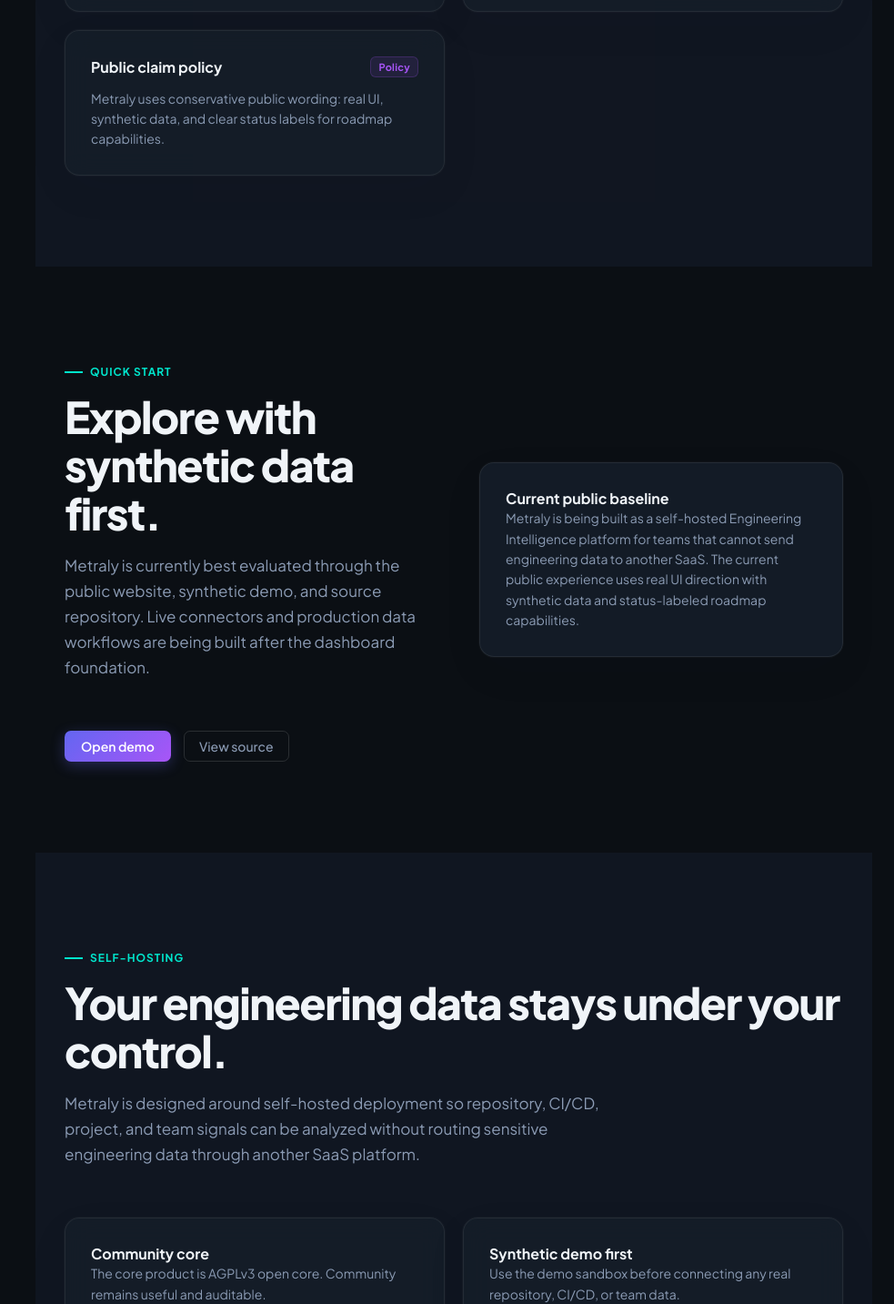
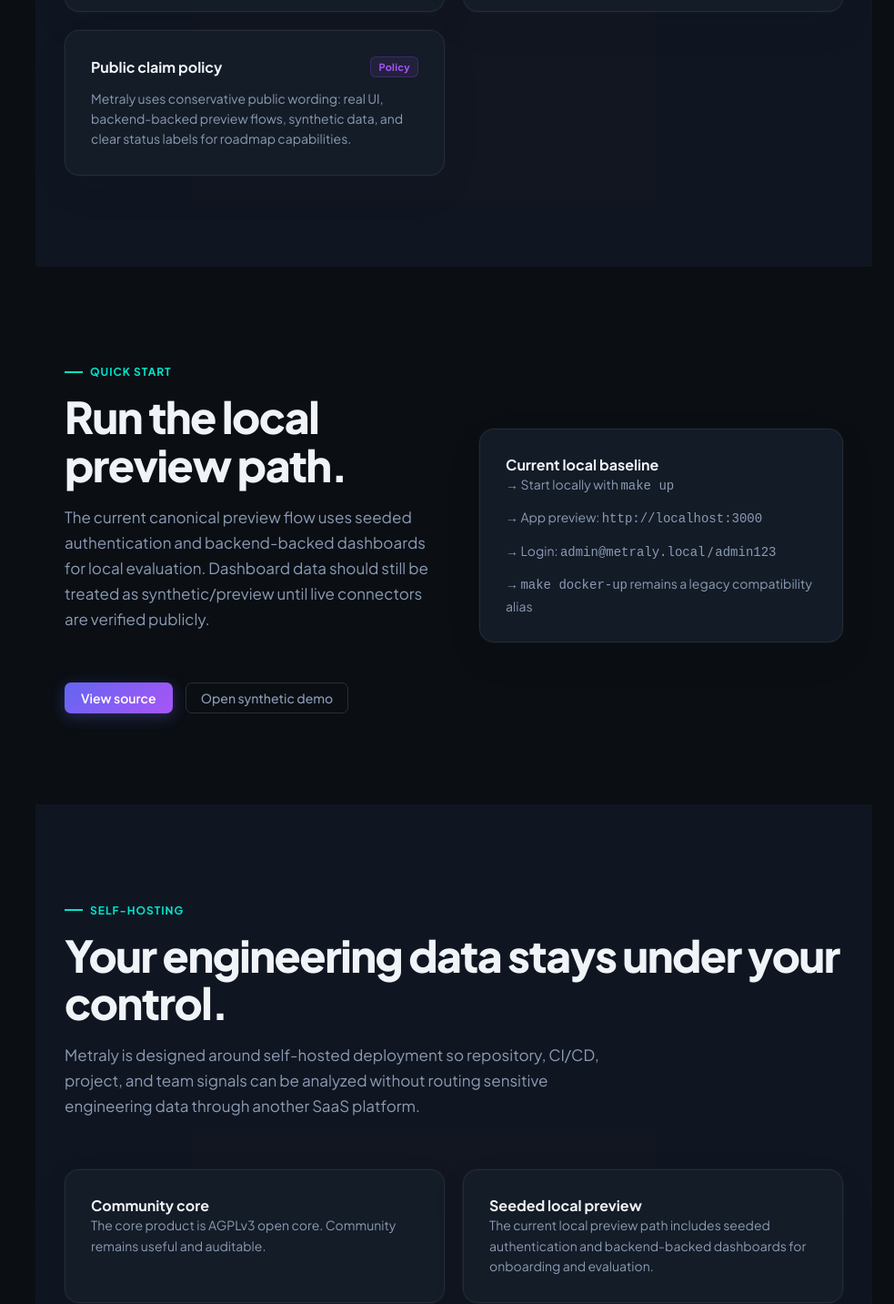
Before and after one commit to getmetraly/website, a Next.js app: page /docs in a window 1280 px wide. Shown: the part 1557-2990 px from the top of the page at 91% size, without its empty margins (297-1280 px from the left). Built offline with nearby package versions, Linux system fonts and the light colour scheme.

Commit message:
docs: sync website docs page with seeded auth and make up flow

```diff
--- a/app/docs/page.tsx
+++ b/app/docs/page.tsx
@@ -4,7 +4,7 @@ import styles from "@/components/marketing/marketing.module.css";
 const docSections = [
   {
     title: "Quick start",
-    desc: "Install Metraly locally, open the app, and explore the synthetic sandbox before connecting real engineering data.",
+    desc: "Run Metraly locally with `make up`, sign in with seeded preview credentials, and explore backend-backed dashboards before connecting real engineering data.",
     href: "#quick-start",
     label: "Start",
   },
@@ -40,19 +40,19 @@ const docSections = [
   },
   {
     title: "Public claim policy",
-    desc: "Metraly uses conservative public wording: real UI, synthetic data, and clear status labels for roadmap capabilities.",
+    desc: "Metraly uses conservative public wording: real UI, backend-backed preview flows, synthetic data, and clear status labels for roadmap capabilities.",
     href: "#claims",
     label: "Policy",
   },
 ];
 
 const statusRows = [
-  ["Real product UI", "Preview", "Role dashboards and UI direction are visible using synthetic data."],
+  ["Real product UI", "Preview", "Role dashboards and UI direction are visible using synthetic and backend-backed preview data."],
+  ["Local preview auth", "Implemented", "Seeded local preview credentials exist for evaluation and onboarding flows."],
   ["Dashboard editor", "In progress", "Drag-and-drop editing and real dashboard rendering are active product work."],
   ["Connectors", "Next", "GitHub / GitLab and CI/CD integrations are the next major product step."],
   ["Private AI insights", "Designed", "AI is a product direction with synthetic examples, not a shipped production claim."],
   ["Plugin ecosystem", "Planned", "Marketplace-style extensibility is part of the long-term platform direction."],
-  ["Billing / license", "Designed", "Paid plans require signed license activation and local app verification before GA claims."],
 ];
 
 export const metadata = {
@@ -111,20 +111,23 @@ export default function DocsPage() {
         <div className={`${styles.section} ${styles.split}`}>
           <div>
             <div className={styles.eyebrow}>Quick start</div>
-            <h2 className={styles.title}>Explore with synthetic data first.</h2>
+            <h2 className={styles.title}>Run the local preview path.</h2>
             <p className={styles.sub}>
-              Metraly is currently best evaluated through the public website, synthetic demo, and source repository. Live connectors and production data workflows are being built after the dashboard foundation.
+              The current canonical preview flow uses seeded authentication and backend-backed dashboards for local evaluation. Dashboard data should still be treated as synthetic/preview until live connectors are verified publicly.
             </p>
             <div className={styles.heroActions} style={{ justifyContent: "flex-start" }}>
-              <Link href="/demo" className="btn-primary">Open demo</Link>
-              <a href="https://github.com/getmetraly/metraly" target="_blank" rel="noreferrer" className="btn-ghost btn-large">View source</a>
+              <a href="https://github.com/getmetraly/metraly" target="_blank" rel="noreferrer" className="btn-primary">View source</a>
+              <Link href="/demo" className="btn-ghost btn-large">Open synthetic demo</Link>
             </div>
           </div>
           <div className={styles.card}>
-            <h3 className={styles.cardTitle}>Current public baseline</h3>
-            <p className={styles.cardDesc}>
-              Metraly is being built as a self-hosted Engineering Intelligence platform for teams that cannot send engineering data to another SaaS. The current public experience uses real UI direction with synthetic data and status-labeled roadmap capabilities.
-            </p>
+            <h3 className={styles.cardTitle}>Current local baseline</h3>
+            <div style={{ display: "grid", gap: 12 }}>
+              <p className={styles.cardDesc}>→ Start locally with <code>make up</code></p>
+              <p className={styles.cardDesc}>→ App preview: <code>http://localhost:3000</code></p>
+              <p className={styles.cardDesc}>→ Login: <code>admin@metraly.local</code> / <code>admin123</code></p>
+              <p className={styles.cardDesc}>→ <code>make docker-up</code> remains a legacy compatibility alias</p>
+            </div>
           </div>
         </div>
       </section>
@@ -142,8 +145,8 @@ export default function DocsPage() {
               <p className={styles.cardDesc}>The core product is AGPLv3 open core. Community remains useful and auditable.</p>
             </div>
             <div className={styles.card}>
-              <h3 className={styles.cardTitle}>Synthetic demo first</h3>
-              <p className={styles.cardDesc}>Use the demo sandbox before connecting any real repository, CI/CD, or team data.</p>
+              <h3 className={styles.cardTitle}>Seeded local preview</h3>
+              <p className={styles.cardDesc}>The current local preview path includes seeded authentication and backend-backed dashboards for onboarding and evaluation.</p>
             </div>
             <div className={styles.card}>
               <h3 className={styles.cardTitle}>Connectors next</h3>
@@ -180,13 +183,13 @@ export default function DocsPage() {
             <div className={styles.eyebrow}>Claim policy</div>
             <h2 className={styles.title}>Docs describe direction. Code proves claims.</h2>
             <p className={styles.sub}>
-              Public pages may describe real UI, synthetic data, self-hosted direction, planned connectors, designed AI, and pricing previews. They must not claim production-ready AI, live marketplace, finished billing, or enterprise compliance until verified in product code.
+              Public pages may describe real UI, backend-backed preview flows, synthetic data, self-hosted direction, planned connectors, designed AI, and pricing previews. They must not claim production-ready AI, live marketplace, finished billing, or enterprise compliance until verified in product code.
             </p>
           </div>
           <div className={`${styles.card} ${styles.cardAccent}`}>
             <h3 className={styles.cardTitle} style={{ marginBottom: 16 }}>Safe public wording</h3>
             <div style={{ display: "grid", gap: 12 }}>
-              <p className={styles.cardDesc}>→ Real interface, synthetic data.</p>
+              <p className={styles.cardDesc}>→ Real interface and backend-backed preview flows.</p>
               <p className={styles.cardDesc}>→ Dashboards are actively being developed.</p>
               <p className={styles.cardDesc}>→ Connectors are planned / next.</p>
               <p className={styles.cardDesc}>→ AI is designed / evolving.</p>
```
